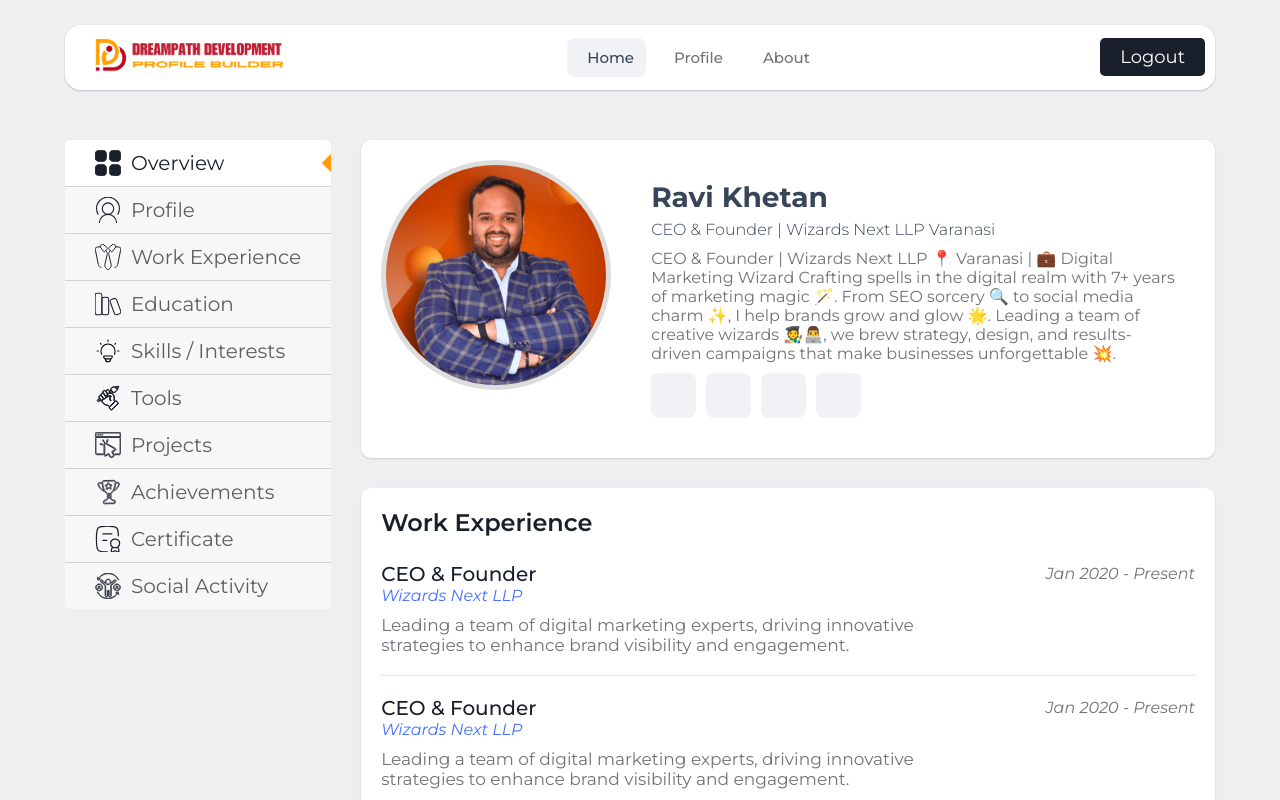
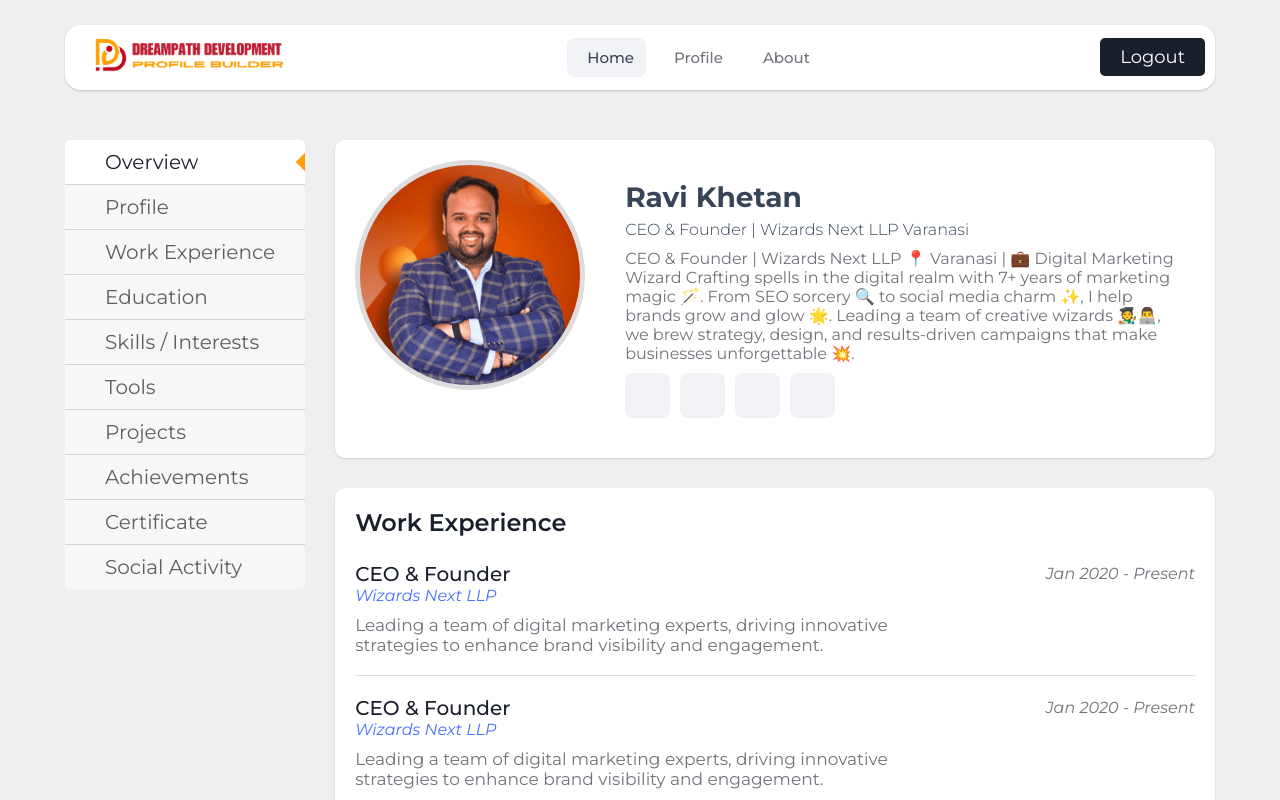
Before and after one commit to priyesshrai/dpd-03, a Next.js app: page /user/1/profile in a window 1280 px wide. Shown: the top 800 px of the page. Built offline with nearby package versions, Linux system fonts and the light colour scheme; a web font is replaced by a local one.

Commit message:
feat: refactor Tabs component to use enum for tab keys and update icon handling for improved consistency

```diff
--- a/src/app/user/[user]/Dashboard/Tabs.tsx
+++ b/src/app/user/[user]/Dashboard/Tabs.tsx
@@ -4,13 +4,25 @@ import Dashboard, { DashboardProps } from './Dashboard'
 import Work from './Work';
 import Education from './Education';
 import Profile from './Profile';
-import { OverViewIcon, UserIcon, SkillIcon, EducationIcon, WorkIcon, ToolIcon, ProjectIcon, AchievementIcon, CertificateIcon, SocialIcon } from './Icons';
+
+enum TabKey {
+    Overview = "overview",
+    Profile = 'profile',
+    Education = 'education',
+    Work = 'work',
+    Skill = 'skill',
+    Tools = 'tools',
+    Project = 'project',
+    Achievement = 'achievement',
+    Social = 'social',
+    Certificate = 'certificate'
+}
 
 type TabConfig = {
     key: string;
     tabName: string;
-    icon: React.ComponentType<{ isActive: boolean }>;
-    component: React.ComponentType<DashboardProps>
+    icon: string;
+    component: React.ElementType
 }
 
 type TabsProps = {
@@ -20,63 +32,63 @@ type TabsProps = {
 export default function Tabs({ user }: TabsProps) {
     const tabConfig: TabConfig[] = [
         {
-            key: "overview",
+            key: TabKey.Overview,
             tabName: "Overview",
-            icon: OverViewIcon,
+            icon: "hgi hgi-stroke hgi-chart-column",
             component: Dashboard
         },
         {
-            key: "profile",
+            key: TabKey.Profile,
             tabName: "Profile",
-            icon: UserIcon,
+            icon: "hgi hgi-stroke hgi-account-setting-03",
             component: Profile
         },
         {
-            key: "work",
+            key: TabKey.Work,
             tabName: "Work Experience",
-            icon: WorkIcon,
+            icon: "hgi hgi-stroke hgi-suit-02",
             component: Work
         },
         {
-            key: "education",
+            key: TabKey.Education,
             tabName: "Education",
-            icon: EducationIcon,
+            icon: "hgi hgi-stroke hgi-library",
             component: Education
         },
         {
-            key: "skills",
+            key: TabKey.Skill,
             tabName: "Skills / Interests",
-            icon: SkillIcon,
+            icon: "hgi hgi-stroke hgi-idea-01",
             component: Education
         },
         {
-            key: "tools",
+            key: TabKey.Tools,
             tabName: "Tools",
-            icon: ToolIcon,
+            icon: "hgi hgi-stroke hgi-clipboard",
             component: Education
         },
         {
-            key: "projects",
+            key: TabKey.Project,
             tabName: "Projects",
-            icon: ProjectIcon,
+            icon: "hgi hgi-stroke hgi-code",
             component: Education
         },
         {
-            key: "achievements",
+            key: TabKey.Achievement,
             tabName: "Achievements",
-            icon: AchievementIcon,
+            icon: "hgi hgi-stroke hgi-champion",
             component: Education
         },
         {
-            key: "certificate",
+            key: TabKey.Certificate,
             tabName: "Certificate",
-            icon: CertificateIcon,
+            icon: "hgi hgi-stroke hgi-certificate-01",
             component: Education
         },
         {
-            key: "socialActivity",
+            key: TabKey.Social,
             tabName: "Social Activity",
-            icon: SocialIcon,
+            icon: "hgi hgi-stroke hgi-agreement-02",
             component: Education
         },
 
@@ -103,16 +115,13 @@ export default function Tabs({ user }: TabsProps) {
                 <div className="tab-section">
                     <div className="tab-section-wraper">
                         {tabConfig.map((tab, index) => {
-                            const Icon = tab.icon;
-                            const isActive = selectedTab === index;
-
                             return (
                                 <div
                                     key={tab.key}
                                     className={`tab-item ${selectedTab === index ? 'active' : ''}`}
                                     onClick={() => handleTabChange(index)}
                                 >
-                                    <Icon isActive={isActive} />
+                                    <i className={tab.icon}></i>
                                     <span>{tab.tabName}</span>
                                 </div>
                             )
```
